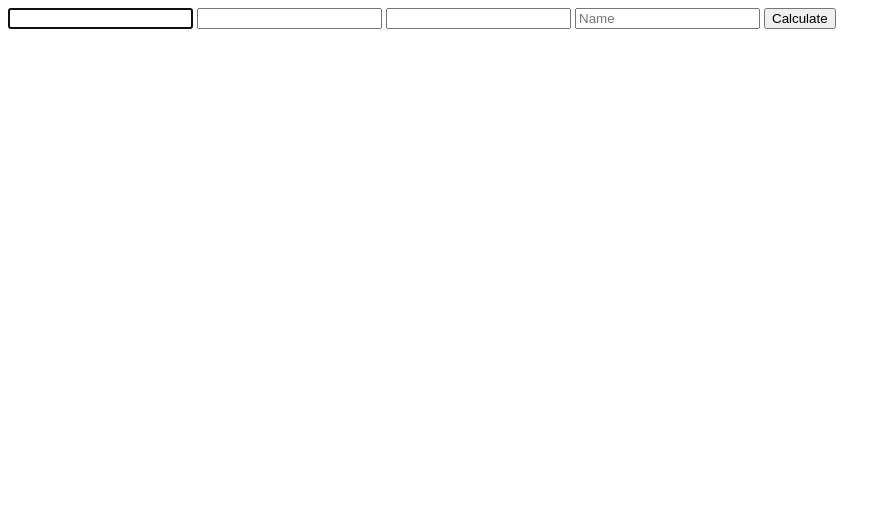
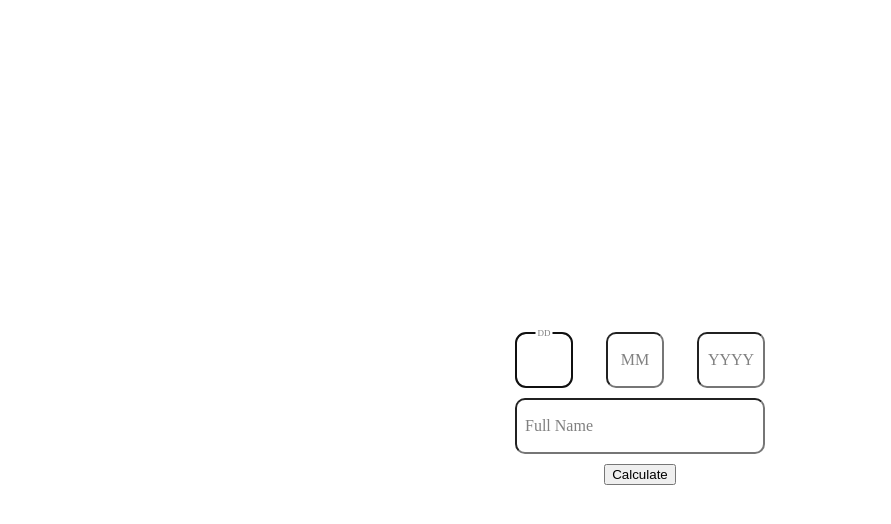
Before and after one commit to 2ndborn/num-cal, a website: page index.html in a window 1280 px wide. Shown: the whole page, without its empty margins (0-891 px from the left). Drawn offline with Linux system fonts and the light colour scheme.

Commit message:
Added sliding labels to the input elements

```diff
--- a/assets/css/styles.css
+++ b/assets/css/styles.css
@@ -0,0 +1,82 @@
+.home-container {
+    height: 100vh;
+    display: flex;
+    flex-direction: column;
+    justify-content: center;
+    align-items: center;
+}
+
+.dob, .names {
+    display: flex;
+    justify-content: space-between;
+    flex-direction: row;
+    min-width: 250px;
+    margin-bottom: 10px;
+}
+
+.dob div,
+.names {
+    position: relative;
+}
+
+.dob input {
+    width: 50px;
+    height: 50px;
+    font-size: 16px;
+    text-align: center;
+    border-radius: 10px;
+}
+
+.year input {
+    width: 60px;
+    border-radius: 10px;
+}
+
+.dob label {
+    position: absolute;
+    top: 50%;
+    left: 50%;
+    color: gray;
+    transform: translate(-50%, -50%);
+    transition: 0.5s;
+}
+
+.dob input:focus + label,
+.dob input:valid + label {
+    top: -4px;
+    left: 50%;
+    transform: translateX(-50%);
+    font-size: 9px;
+    padding: 0 2px;
+    background-color: white;
+}
+
+.names input {
+    width: 100%;
+    height: 50px;
+    font-size: 16px;
+    padding-left: 5px;
+    border-radius: 10px;
+}
+
+.names label {
+    position: absolute;
+    top: 50%;
+    left: 10px;
+    color: gray;
+    transform: translateY(-50%);
+    transition: 0.5s;
+}
+
+.names input:focus + label,
+.names input:valid + label {
+    top: -4px;
+    left: 10px;
+    font-size: 9px;
+    padding: 0 2px;
+    background-color: white;
+}
+
+.dob input:focus {
+    text-align: center;
+}
--- a/index.html
+++ b/index.html
@@ -7,11 +7,25 @@
     <title>Document</title>
 </head>
 <body>
-    <div>
-        <input type="text" id="day" inputmode="numeric" maxlength="2">
-        <input type="text" id="mon" inputmode="numeric" maxlength="2">
-        <input type="text" id="year" inputmode="numeric" maxlength="4">
-        <input type="text" id="name-input" placeholder="Name">
+    <div class="home-container">
+        <div class="dob">
+            <div class="day">
+                <input type="text" id="day" inputmode="numeric" maxlength="2" required>
+                <label for="">DD</label>
+            </div>
+            <div class="month">
+                <input type="text" id="mon" inputmode="numeric" maxlength="2" required>
+                <label for="">MM</label>
+            </div>
+            <div class="year">
+                <input type="text" id="year" inputmode="numeric" maxlength="4" required>
+                <label for="">YYYY</label>
+            </div>
+        </div>
+        <div class="names">
+            <input type="text" id="name-input" required>
+            <label for="">Full Name</label>
+        </div>
         <button id="btn">Calculate</button>
     </div>
     <div id="results">
```
